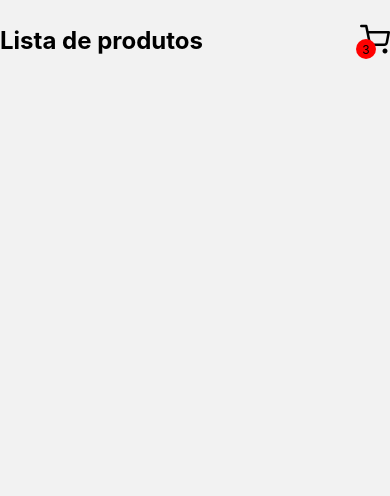
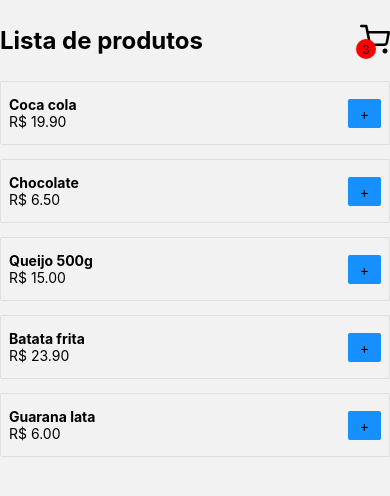
Before and after one commit to ricardodiasdev/carrinho_compras, a React Native app: screen /Home in a window 390 px wide. Shown: the top 496 px of the page. Built offline with nearby package versions, Linux system fonts and the light colour scheme.

Commit message:
Listando produtos e acessando página Cart

```diff
--- /dev/null
+++ b/src/components/Products/index.js
@@ -0,0 +1,43 @@
+import { StyleSheet, Text, View, TouchableOpacity } from "react-native";
+import React from "react";
+
+export default function Product({ data }) {
+  const { name, price } = data;
+  return (
+    <View style={styles.container}>
+      <View>
+        <Text style={styles.title}>{name}</Text>
+        <Text>R$ {price.toFixed(2)} </Text>
+      </View>
+      <TouchableOpacity style={styles.button}>
+        <Text>+</Text>
+      </TouchableOpacity>
+    </View>
+  );
+}
+
+const styles = StyleSheet.create({
+  container: {
+    borderWidth: 1,
+    borderColor: "#DFDFDF",
+    borderRadius: 2,
+    marginBottom: 14,
+    padding: 8,
+    paddingBottom: 14,
+    paddingTop: 14,
+    flexDirection: "row",
+    alignItems: "center",
+    justifyContent: "space-between",
+  },
+  title: {
+    fontWeight: "bold",
+  },
+  button: {
+    paddingStart: 12,
+    paddingEnd: 12,
+    backgroundColor: "#168fff",
+    paddingTop: 6,
+    paddingBottom: 6,
+    borderRadius: 2,
+  },
+});
--- a/src/pages/Home/index.js
+++ b/src/pages/Home/index.js
@@ -9,7 +9,12 @@
 import React, { useState } from "react";
 import { Feather } from "@expo/vector-icons";
 
+import { useNavigation } from "@react-navigation/native";
+
+import Product from "../../components/Products";
+
 export default function Home() {
+  const navigation = useNavigation();
   const [products, setProducts] = useState([
     {
       id: "1",
@@ -41,13 +46,22 @@
     <SafeAreaView style={styles.Container}>
       <View style={styles.cartContent}>
         <Text style={styles.title}>Lista de produtos</Text>
-        <TouchableOpacity style={styles.cartButton}>
+        <TouchableOpacity
+          style={styles.cartButton}
+          onPress={() => navigation.navigate("Cart")}
+        >
           <View style={styles.dot}>
             <Text style={styles.dotText}>3</Text>
           </View>
-          <Feather name="shopping-cart" size={30} color="#000"/>
+          <Feather name="shopping-cart" size={30} color="#000" />
         </TouchableOpacity>
       </View>
+      <FlatList
+        style={styles.list}
+        data={products}
+        keyExtractor={(item) => String(item.id)}
+        renderItem={({ item }) => <Product data={item} />}
+      />
     </SafeAreaView>
   );
 }
@@ -58,33 +72,30 @@
     paddingEnd: 14,
     paddingStart: 14,
   },
-  cartContent:{
-    flexDirection: 'row',
-    justifyContent: 'space-between',
-    alignItems: 'center',
+  cartContent: {
+    flexDirection: "row",
+    justifyContent: "space-between",
+    alignItems: "center",
     marginTop: 24,
     marginBottom: 24,
   },
-  title:{
+  title: {
     fontSize: 24,
-    fontWeight: 'bold'
+    fontWeight: "bold",
   },
-  cartButton:{},
-  dot:{
-    alignItems: 'center',
-    justifyContent: 'center',
-    backgroundColor: 'red',
+  dot: {
+    alignItems: "center",
+    justifyContent: "center",
+    backgroundColor: "red",
     width: 20,
     height: 20,
     borderRadius: 12,
-    position: 'absolute',
+    position: "absolute",
     zIndex: 99,
     bottom: -2,
-    left: -4
-
-},
-  dotText:{
+    left: -4,
+  },
+  dotText: {
     fontSize: 12,
   },
-
 });
```
